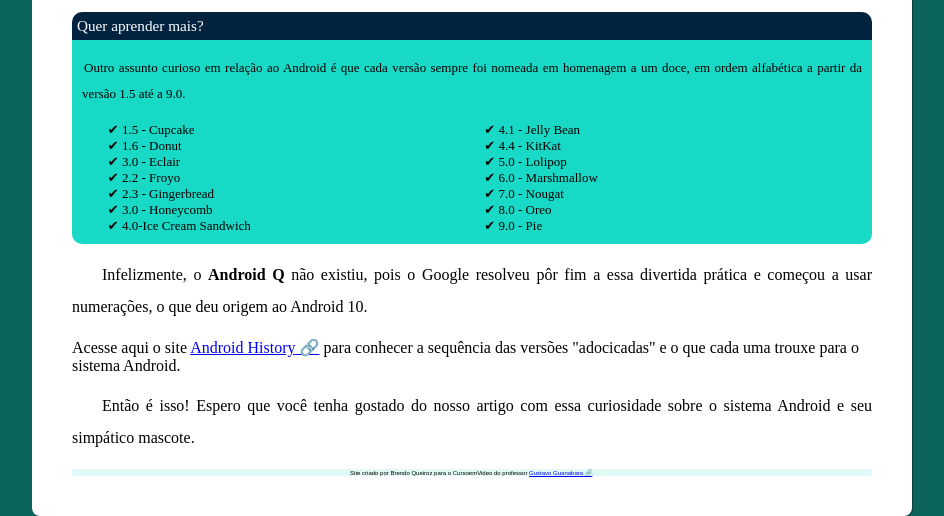
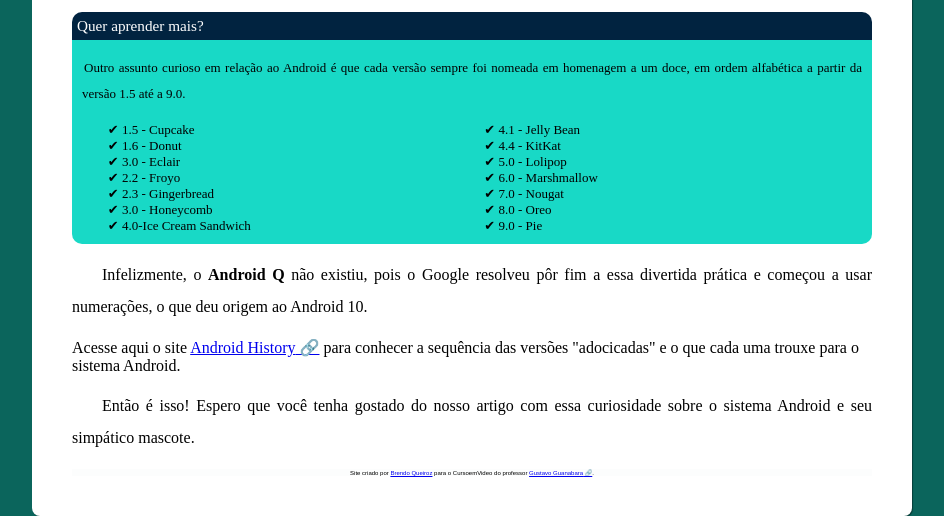
Before and after one commit to BrendoQueirozz/Projeto-android, a plain HTML site: page index.html in a window 1280 px wide. Shown: the part 2399-2915 px from the top of the page, without its empty margins (168-1112 px from the left). Drawn offline with Linux system fonts and the light colour scheme.

Commit message:
cor de fundo roda pé

```diff
--- a/CSS/style.css
+++ b/CSS/style.css
@@ -200,7 +200,7 @@
     font-size: 6px;
     font-family: Arial, Helvetica, sans-serif;
     text-align: center;
-    background-color: #18d9c622;
+    background-color: #e6efef22;
     color: black;
     font-weight:100;
     margin: auto;
--- a/index.html
+++ b/index.html
@@ -117,7 +117,7 @@
 
                 </article>
                <footer>
-                Site criado por Brendo Queiroz para o CursoemVideo do professor <a class="externo" href="https://gustavoguanabara.github.io/" target="_blank">Gustavo Guanabara</a>.
+                Site criado por <a href="https://github.com/BrendoQueirozz">Brendo Queiroz</a> para o CursoemVideo do professor <a class="externo" href="https://gustavoguanabara.github.io/" target="_blank">Gustavo Guanabara</a>.
                </footer>
             </main>
 
```
